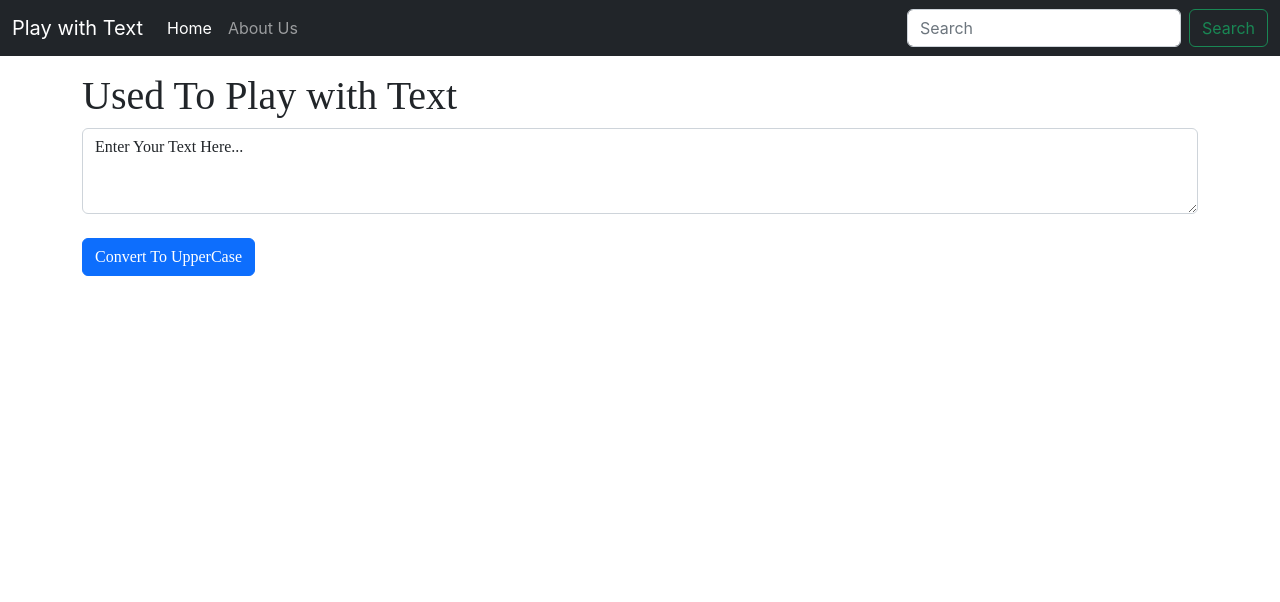
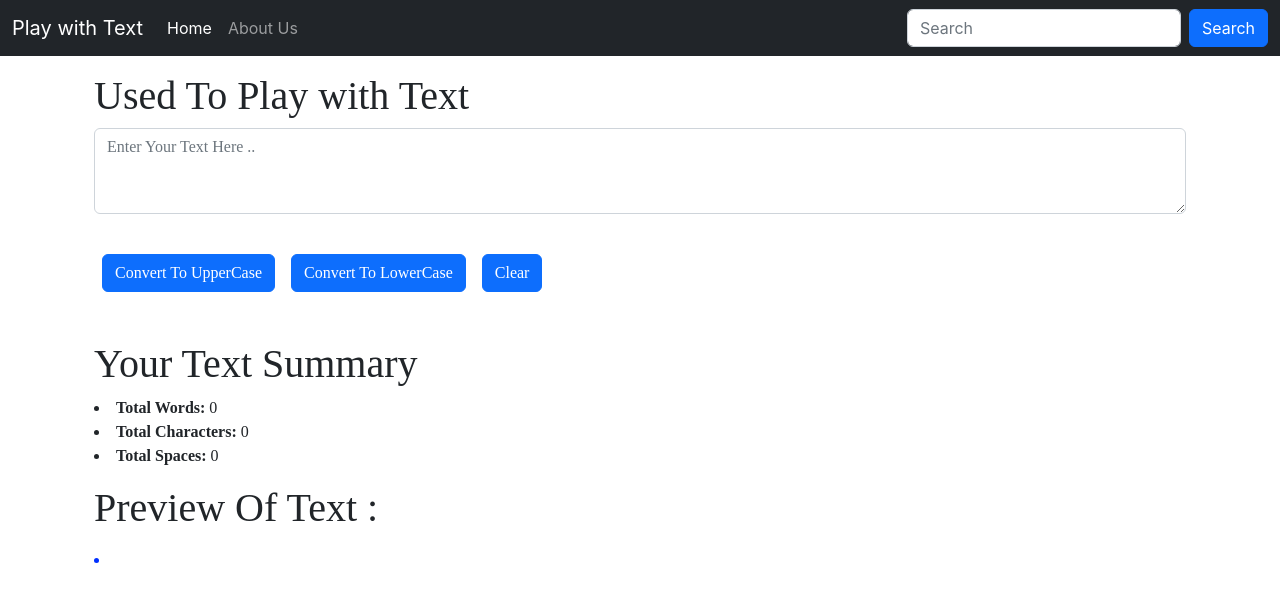
Before and after one commit to singhkunal01/React.Js-Learning, a React (Create React App) app: page / in a window 1280 px wide. Shown: the top 602 px of the page. Built offline with nearby package versions, Linux system fonts and the light colour scheme.

Commit message:
Adding Functionalties to the project like clear, lowercase etc

```diff
--- a/src/App.js
+++ b/src/App.js
@@ -1,6 +1,7 @@
 import React from "react";
 import Navbar from "./components/Navbar";
 import "./App.css";
+import "./components/style.css";
 import TextForm from "./components/TextForm";
 
 //importing module from the components folder to get worked upon
--- a/src/components/Navbar.js
+++ b/src/components/Navbar.js
@@ -41,7 +41,7 @@ export default function Navbar(props) {
             placeholder="Search"
             aria-label="Search"
           />
-          <button className="btn btn-outline-success" type="submit">
+          <button className="btn btn-primary" type="submit">
             Search
           </button>
         </form>
--- a/src/components/TextForm.js
+++ b/src/components/TextForm.js
@@ -1,4 +1,6 @@
-import React ,{useState} from 'react'
+import React, { useState } from "react";
+
+
 
 export default function TextForm(props) {
   const toUppercase = () => {
@@ -6,31 +8,81 @@ export default function TextForm(props) {
     let uppercaseText = text.toUpperCase();
     //using setText
     setText(uppercaseText);
-    }
+    };
+
+    //converting into back to lower case
+  const toLowercase = () => {
+    let lowercaseText = text.toLowerCase();
+    //using setText
+    setText(lowercaseText);
+    };
+
+  const clearText = () => {
+      setText("");
+  };
+
 
   /*after changing of state we cannot change in textarea you can when we change
     anything the onChange function called so we get the event in return thats why use event
     in setText
 */
-    const onChangeClick = (e) => {
+  const onChangeClick = e => {
     // console.log('onchange clicked');
-        setText(e.target.value);//handling event,it helps you to change the value in textarea
-    }
-
+    setText(e.target.value); //handling event,it helps you to change the value in textarea
+  };
 
   // eslint-disable-next-line no-unused-vars
-    const [text, setText] = useState('Enter Your Text Here...');
+  const [text, setText] = useState("");
 
   /*Note we cannot change state like this - text = "Enter your text here"
      we have to change in terms of function
      correct way : text ("Enter your text here")
      */
     return (
+      <>
+        <div className="container">
+          <h1>{props.heading}</h1>
           <div className="mb-3">
-      <h1>{props.heading}</h1>
-          <textarea className="form-control" value={text} onChange={onChangeClick}  id="txtComp" rows="3" ></textarea>
-          <button className="btn btn-primary my-4" onClick={toUppercase} >Convert To UpperCase</button>
+            <textarea
+              className="form-control"
+              value={text}
+              onChange={onChangeClick}
+              id="txtComp"
+              rows="3" placeholder="Enter Your Text Here .."
+            ></textarea>
           </div>
+          <button className="btn btn-primary my-4 mx-2" onClick={toUppercase}>
+            Convert To UpperCase
+          </button>
+          <button className="btn btn-primary my-4 mx-2" onClick={toLowercase}>
+            Convert To LowerCase
+          </button>
+          <button className="btn btn-primary my-4 mx-2" onClick={clearText}>
+            Clear
+          </button>
+        </div>
+
+        {/* another component */}
+        <div className="container my-4">
+          <h1>Your Text Summary</h1>
+          <p>
+            <li>
+              <strong>Total Words: </strong>
+              {text.length !== 0 ? text.split(" ").length : 0}
+            </li>
+            <li>
+              <strong>Total Characters: </strong>
+              {text.length}
+            </li>
+            <li>
+              <strong>Total Spaces: </strong>
+              {text.split(" ").length - 1}
+            </li>
+          </p>
+          <h1 className=" my-3">Preview Of Text :</h1>
+          <li className="preview">{text}</li>
+        </div>
+      </>
     );
 }
 
--- /dev/null
+++ b/src/components/style.css
@@ -0,0 +1,9 @@
+/* changes in the app */
+.container{
+  font-family: 'Poppins';
+}
+
+.preview {
+    color: rgb(0, 47, 255) ;
+    font-style: italic;
+}
--- a/src/index.css
+++ b/src/index.css
@@ -11,7 +11,3 @@ code {
   font-family: source-code-pro, Menlo, Monaco, Consolas, 'Courier New',
     monospace;
 }
-/* changes in the app */
-.container{
-  font-family: 'Poppins';
-}
```
Lines whose indentation alone changed are shown as unchanged.
